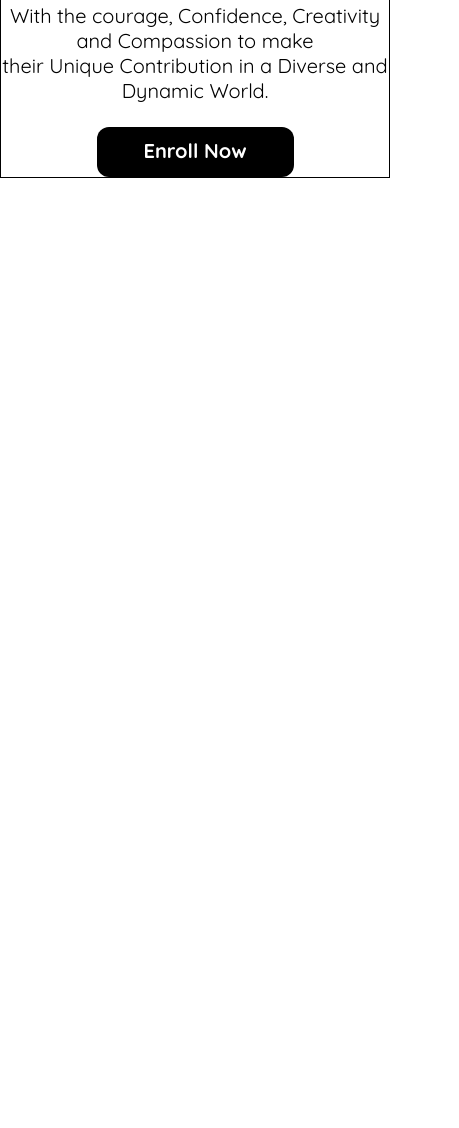
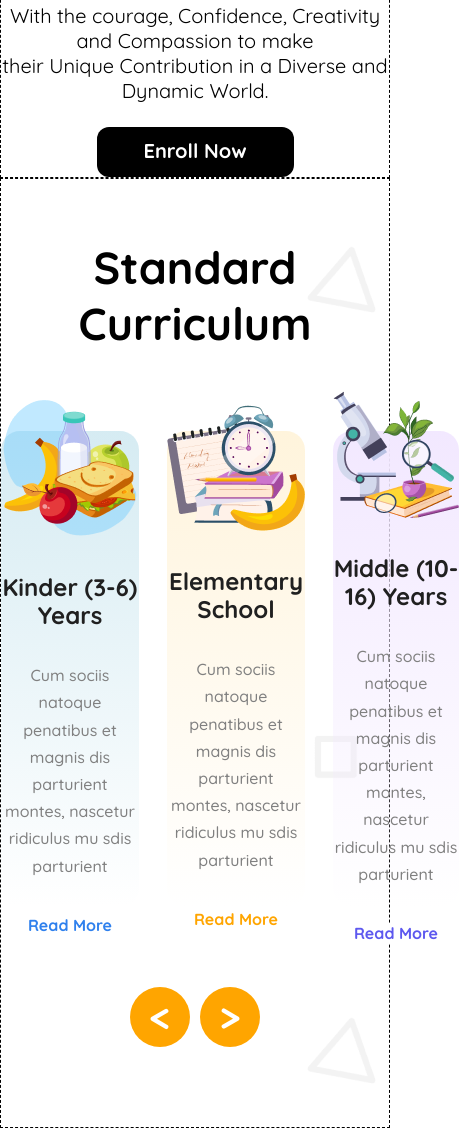
Before and after one commit to nrcissus/assignment-2, a plain HTML site: page index.html in a window 390 px wide. Shown: the part 827-1955 px from the top of the page, 459 px wide, since content can reach past the window. Before the commit the page ends 1005 px from the top, so only its background shows below. Drawn offline with Linux system fonts and the light colour scheme.

Commit message:
StandardCurriculum Added. Not Responsive

```diff
--- a/index.html
+++ b/index.html
@@ -43,6 +43,7 @@
         <section class="banner-container">
             <div class="banner">
                 <h1>
+                    <!--Try without <br> tag-->
                     <span class="orange">Empowering </span>
                     <br> students from small age <br>
                     <span class="cyan">towards vision</span>
@@ -60,6 +61,54 @@
 
     <body>
         <!--Standard Curriculum-->
+        <section class="standard">
+            <h1>Standard Curriculum</h1>
+            <div class="card-container">
+                <div class="card gradient1"> <!-- Card 1 -->
+                    <div class="card-img">
+                        <img src="./assets/kinder.png" alt="">
+                    </div>
+                    <div class="card-content">
+                        <h1>Kinder (3-6) Years</h1>
+                        <p>Cum sociis natoque penatibus et magnis
+                            dis parturient montes, nascetur ridiculus
+                            mu sdis parturient</p>
+                        <a class="readmore sky-blue" href="#">Read More</a>
+                    </div>
+                </div>
+
+                <div class="card gradient2"> <!-- Card 2 -->
+                    <div class="card-img">
+                        <img src="./assets/elementary.png" alt="">
+                    </div>
+                    <div class="card-content">
+                        <h1>Elementary School</h1>
+                        <p>Cum sociis natoque penatibus et magnis
+                            dis parturient montes, nascetur ridiculus
+                            mu sdis parturient
+                        </p>
+                        <a class="readmore orange" href="#">Read More</a>
+                    </div>
+                </div>
+
+                <div class="card gradient3"> <!-- Card 3 -->
+                    <div class="card-img">
+                        <img src="./assets/middle.png" alt="">
+                    </div>
+                    <div class="card-content">
+                        <h1>Middle (10-16) Years</h1>
+                        <p>Cum sociis natoque penatibus et magnis
+                            dis parturient montes, nascetur ridiculus
+                            mu sdis parturient</p>
+                        <a class="readmore indigo" href="#">Read More</a>
+                    </div>
+                </div>
+            </div>
+            <div class="arrows">
+                <p class="left-arrow circle-button"><</p>
+                <p class="right-arrow circle-button">></p>
+            </div>
+        </section>
 
         <!--Our Stories-->
     </body>
--- a/styles/style.css
+++ b/styles/style.css
@@ -25,7 +25,7 @@
 }
 
 .sky-blue {
-    color: #2F80ED;
+    color: rgb(47, 128, 237);
 }
 
 .cyan {
@@ -41,7 +41,7 @@
                                         /* Header Style */
      /* Navigation */
 section {
-    border: 1px solid black;
+    border: 1px dashed black;
 }
 
 .navigation { /* Parent */
@@ -133,7 +133,7 @@ ul li a { /* Remove Underline */
     /* Banner */
 .banner-container { /* Parent */
     display: flex;
-    justify-content: space-around;
+    justify-content: space-between;
     align-items: center;
     gap: 50px;
 }
@@ -176,6 +176,116 @@ ul li a { /* Remove Underline */
 }
 
 
+/* Standard Curriculum */
+
+.standard {
+    background-image: url(../assets/bg.png);
+}
+
+.standard > h1 {
+    font-size: 2.8rem;
+    font-weight: 700;
+    line-height: 3.5rem;
+    text-align: center;
+    margin-top: 60px;
+    margin-bottom: 80px;
+}
+
+.card-container {
+    display: flex;
+    justify-content: space-around; /* Change it , if needed */
+    align-items: center;
+    gap: 28px;
+}
+
+.card {
+    width: 367px;
+    height: 476px;
+    display: flex;
+    flex-direction: column;
+    justify-content: center;
+    align-items: center;
+    text-align: center;
+    border-radius: 19px;
+    /* border: 1px solid coral; */
+    /* background: linear-gradient(to bottom, rgba(173, 216, 230, 0.5), rgba(173, 216, 230, 0)); */
+    /* box-shadow: 0 0 28px 0.94px rgba(0, 0, 0, 0.05);
+                inset: 0 0 10px rgba(0, 0, 0, 0.1); */
+}
+
+.gradient1 {
+    background: linear-gradient(to bottom, rgba(173, 216, 230, 0.5), rgba(173, 216, 230, 0));
+}
+
+.gradient2 {
+    background: linear-gradient(to bottom, rgba(255, 244, 220, 1), rgba(173, 216, 230, 0));
+}
+
+.gradient3 {
+    background: linear-gradient(to bottom, rgba(242, 232, 255, 1), rgba(173, 216, 230, 0));
+}
+
+.card-content h1 {
+    color: rgba(32, 32, 32, 1);
+    font-size: 1.5rem;
+    font-weight: 700;
+    line-height: 1.8rem;
+    margin: 32px 0px;
+}
+
+.card-content p {
+    color: rgba(128, 128, 128, 1);
+    font-size: 1rem;
+    font-weight: 500;
+    line-height: 1.7rem;
+    margin: 32px 0px;
+}
+
+.readmore {
+    background: white;
+    border: none;
+    width: 79px;
+    height: 88px;
+    font-size: 1rem;
+    font-weight: 700;
+    line-height: 1.7rem;
+    text-decoration: none;
+}
+
+.circle-button {
+    width: 60px;
+    height: 60px;
+    border-radius: 50%;
+    border: none;
+    background-color: orange;
+    color: white;
+    /* font-size: 1.5rem; */
+    display: flex;
+    justify-content: center;
+    align-items: center;
+}
+
+.arrows {
+    display: flex;
+    justify-content: center;
+    gap: 10px;
+    margin: 80px 60px;
+}
+
+.left-arrow {
+    font-size: 2.5rem;
+    font-weight: 800;
+}
+
+.right-arrow {
+    font-size: 2.5rem;
+    font-weight: 800;
+}
+
+
+
+
+
 
 
 
@@ -184,6 +294,8 @@ ul li a { /* Remove Underline */
 
 /* Mobile Device */
 @media screen and (max-width: 576px) {
+
+    /* Navigation */
     .menu {
         display: none;
         flex-direction: column;
@@ -224,6 +336,8 @@ ul li a { /* Remove Underline */
         display: flex;
     }
 
+    /* Banner */
+
     .banner-container {
         flex-direction: column-reverse;
         align-items: center;
@@ -238,6 +352,11 @@ ul li a { /* Remove Underline */
         font-size: 2.5rem;
         line-height: 2.8rem;
     }
+
+    /* .banner > h1 .orange,
+    .banner > h1 .cyan {
+        display: block;
+    } */
 
     .banner-img {
         max-width: auto;
```
